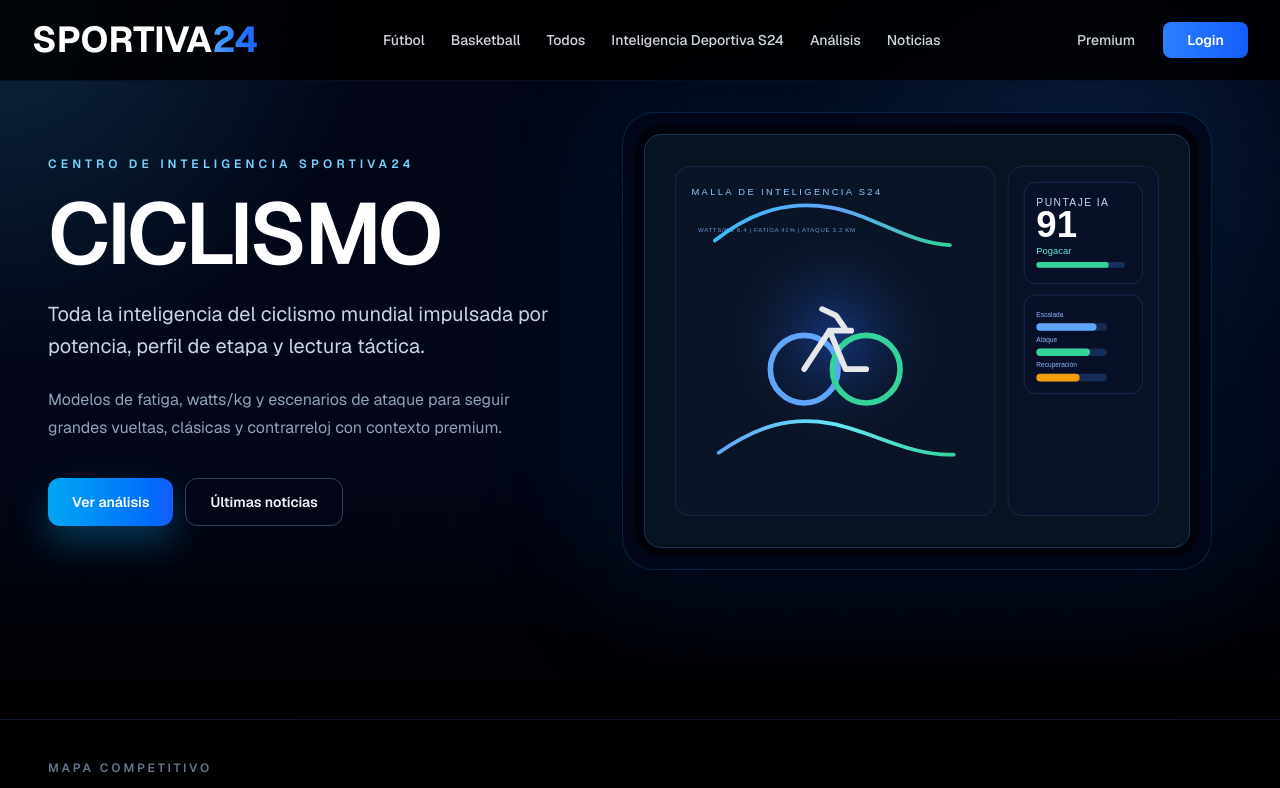
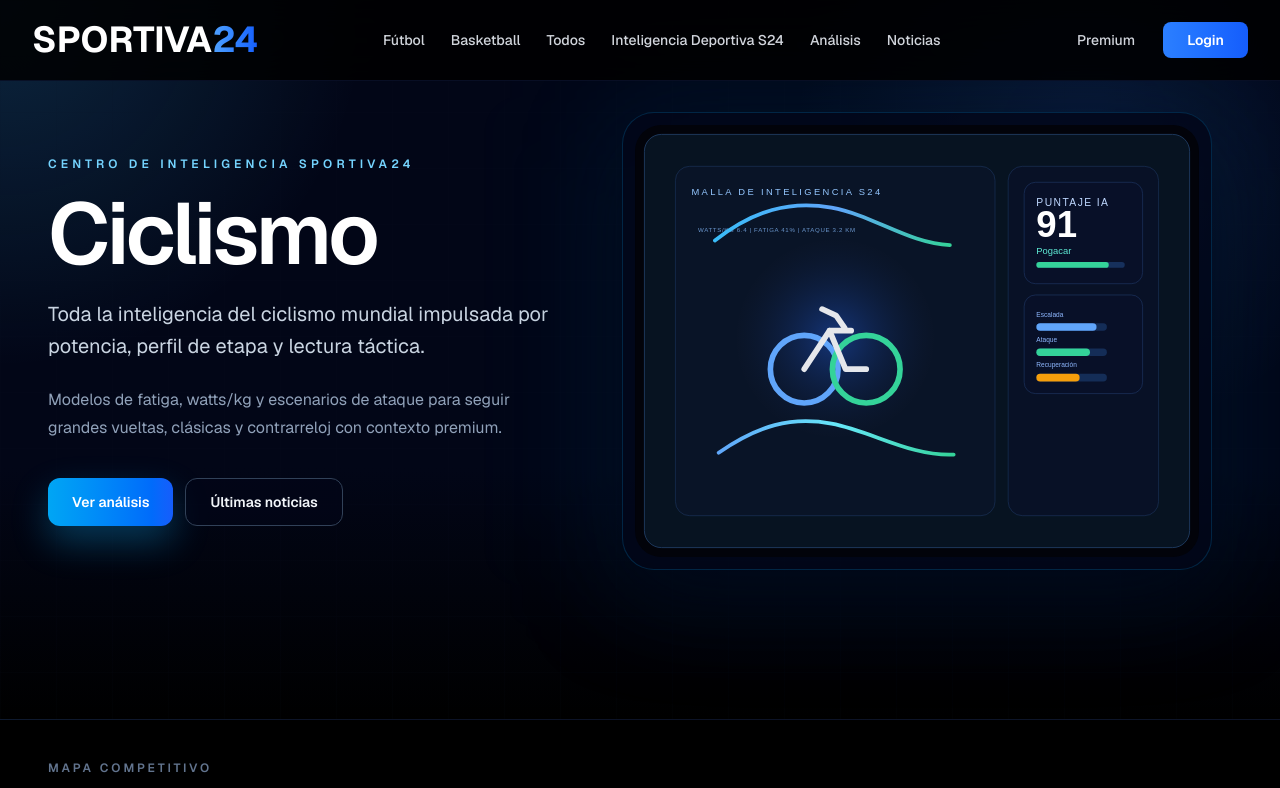
Before and after one commit to DimitriS1971/Sportiva24, a Next.js app: page /ciclismo in a window 1280 px wide. Shown: the top 788 px of the page. Built offline with nearby package versions, Linux system fonts and the light colour scheme.

Commit message:
Normalizar nombres de todas las secciones deportivas

```diff
--- a/app/beisbol/page.tsx
+++ b/app/beisbol/page.tsx
@@ -10,7 +10,7 @@ export const metadata: Metadata = {
 const baseballContent: IntelligenceCenterContent = {
   hero: {
     badge: 'Centro de inteligencia Sportiva24',
-    title: 'BÉISBOL',
+    title: 'Béisbol',
     subtitle: 'Toda la inteligencia del béisbol mundial impulsada por métricas avanzadas y contexto de juego.',
     description: 'Modelos de OPS, pitcheo, bullpen y contacto fuerte para seguir MLB y torneos internacionales con experiencia editorial premium.',
     primaryCta: { label: 'Ver análisis', href: '/analisis' },
--- a/app/ciclismo/page.tsx
+++ b/app/ciclismo/page.tsx
@@ -10,7 +10,7 @@ export const metadata: Metadata = {
 const cyclingContent: IntelligenceCenterContent = {
   hero: {
     badge: 'Centro de inteligencia Sportiva24',
-    title: 'CICLISMO',
+    title: 'Ciclismo',
     subtitle: 'Toda la inteligencia del ciclismo mundial impulsada por potencia, perfil de etapa y lectura táctica.',
     description: 'Modelos de fatiga, watts/kg y escenarios de ataque para seguir grandes vueltas, clásicas y contrarreloj con contexto premium.',
     primaryCta: { label: 'Ver análisis', href: '/analisis' },
--- a/app/egames/page.tsx
+++ b/app/egames/page.tsx
@@ -10,7 +10,7 @@ export const metadata: Metadata = {
 const egamesContent: IntelligenceCenterContent = {
   hero: {
     badge: 'Centro de inteligencia Sportiva24',
-    title: 'E-GAMES',
+    title: 'E-games',
     subtitle: 'Toda la inteligencia competitiva de los e-games impulsada por datos, lectura táctica y scouting digital.',
     description: 'Modelos de macro, control de mapa, economía y clutch para seguir las principales escenas competitivas con una experiencia editorial premium.',
     primaryCta: { label: 'Ver análisis', href: '/analisis' },
--- a/app/mas/page.tsx
+++ b/app/mas/page.tsx
@@ -10,7 +10,7 @@ export const metadata: Metadata = {
 const moreContent: IntelligenceCenterContent = {
   hero: {
     badge: 'Centro de inteligencia Sportiva24',
-    title: 'MÁS',
+    title: 'Más',
     subtitle: 'Un centro para deportes menores con inteligencia editorial, datos mock y cobertura expandida.',
     description: 'Aquí viven los deportes emergentes o de menor cobertura principal, con la misma lógica visual y de análisis del ecosistema Sportiva24.',
     primaryCta: { label: 'Ver análisis', href: '/analisis' },
--- a/app/tenis/page.tsx
+++ b/app/tenis/page.tsx
@@ -10,7 +10,7 @@ export const metadata: Metadata = {
 const tennisContent: IntelligenceCenterContent = {
   hero: {
     badge: 'Centro de inteligencia Sportiva24',
-    title: 'TENIS',
+    title: 'Tenis',
     subtitle: 'Toda la inteligencia del tenis mundial impulsada por datos, contexto y lectura táctica.',
     description:
       'Modelos de servicio, presión al resto y rendimiento por superficie para seguir ATP, WTA y Grand Slams con una experiencia editorial premium.',
```
